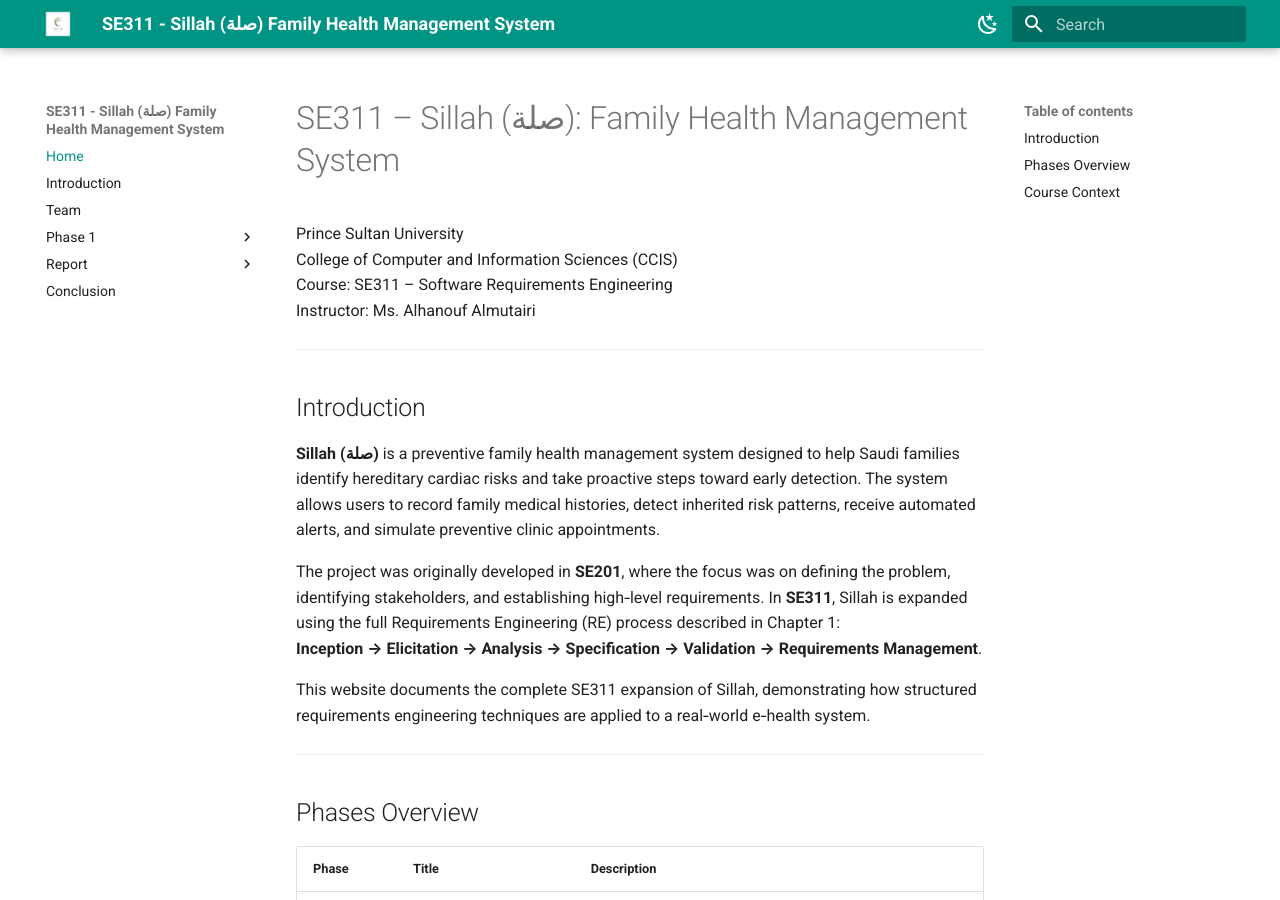
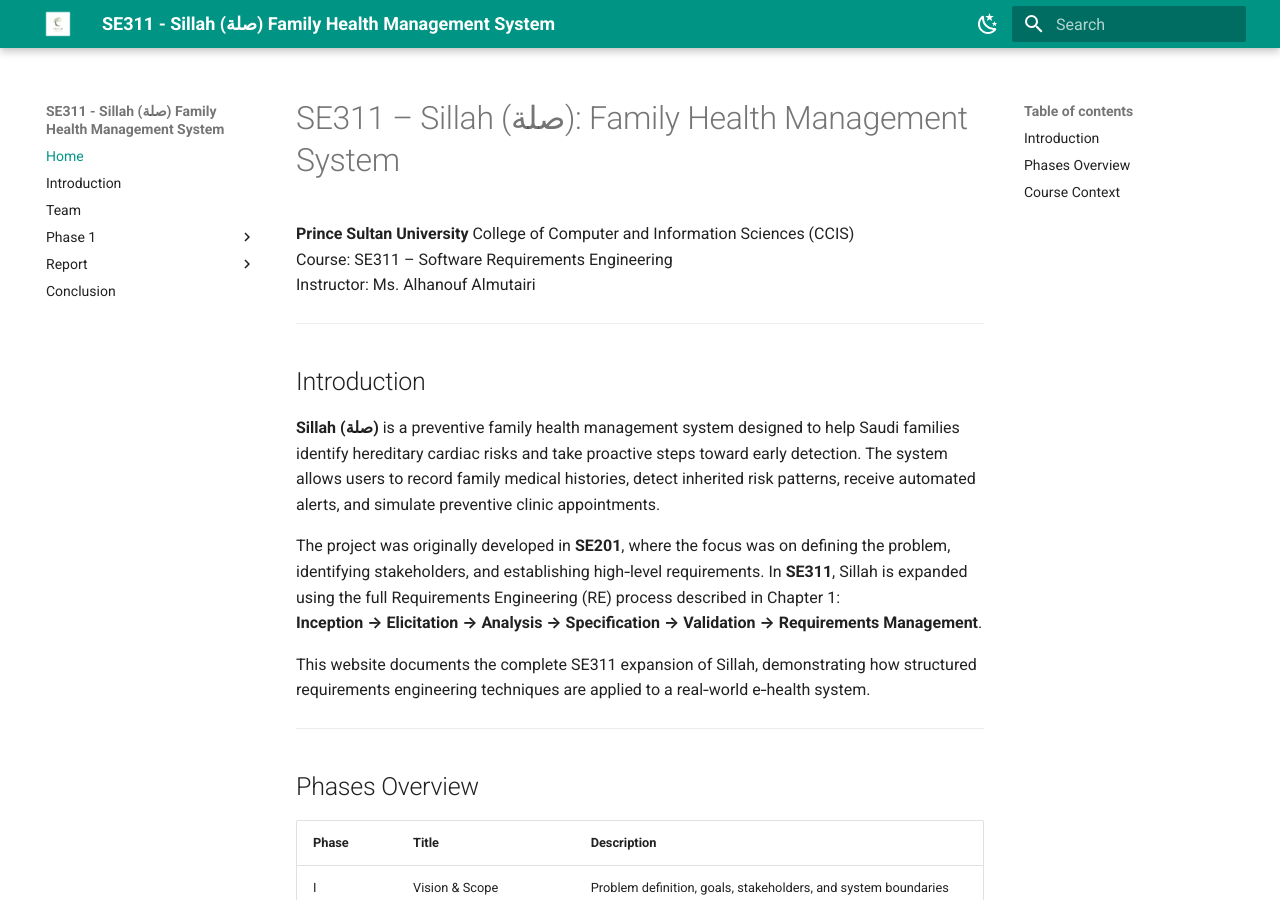
Before and after one commit to Shoug-Alomran/SE311-Software-Requirements-Analysis, an MkDocs documentation site: the page built from docs/index.md, in a window 1280 px wide and 900 px high. Built offline with MkDocs 1.6.1 and Material for MkDocs 9.7.7, drawn with Linux system fonts in a browser that asks for light colours.

Commit message:
Minor fix

```diff
--- a/docs/index.md
+++ b/docs/index.md
@@ -1,6 +1,6 @@
 # SE311 – Sillah (صلة): Family Health Management System
 
-Prince Sultan University
+**Prince Sultan University**
 College of Computer and Information Sciences (CCIS)
 Course: SE311 – Software Requirements Engineering
 Instructor: Ms. Alhanouf Almutairi
```
